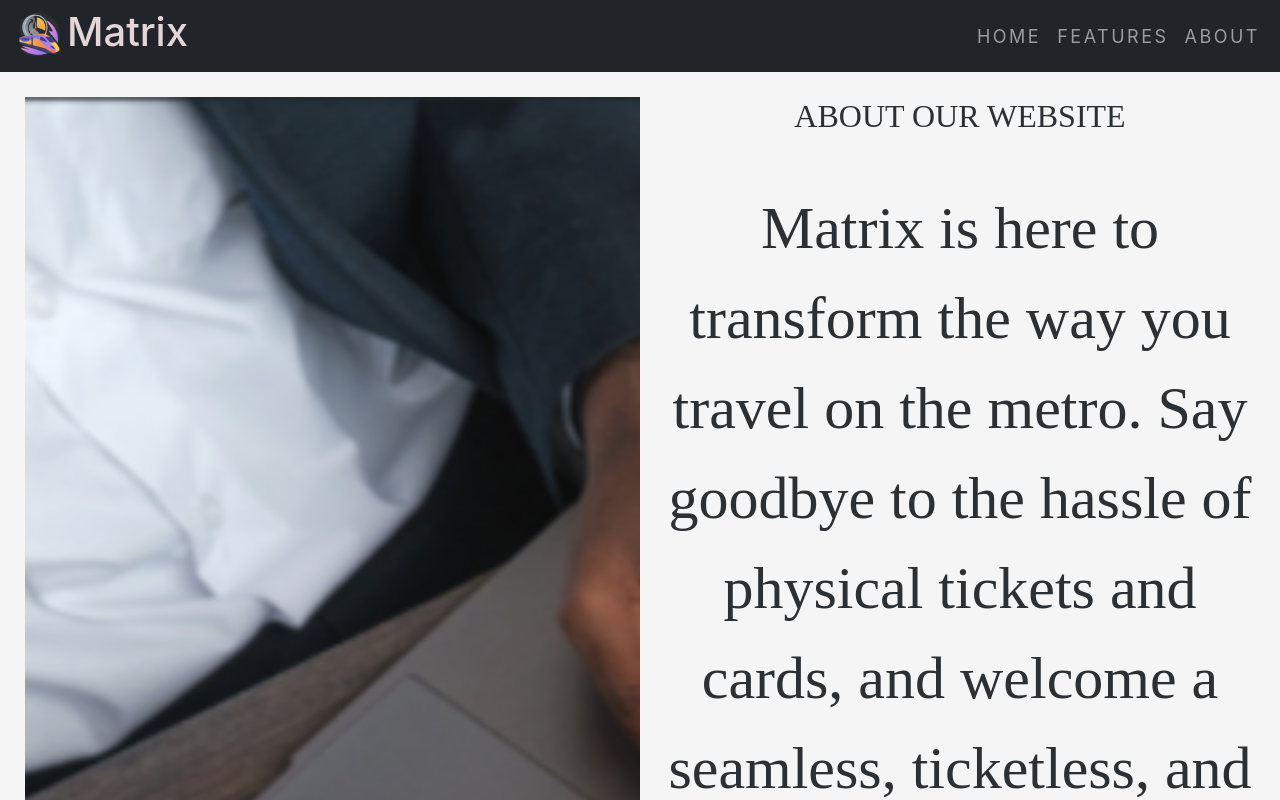
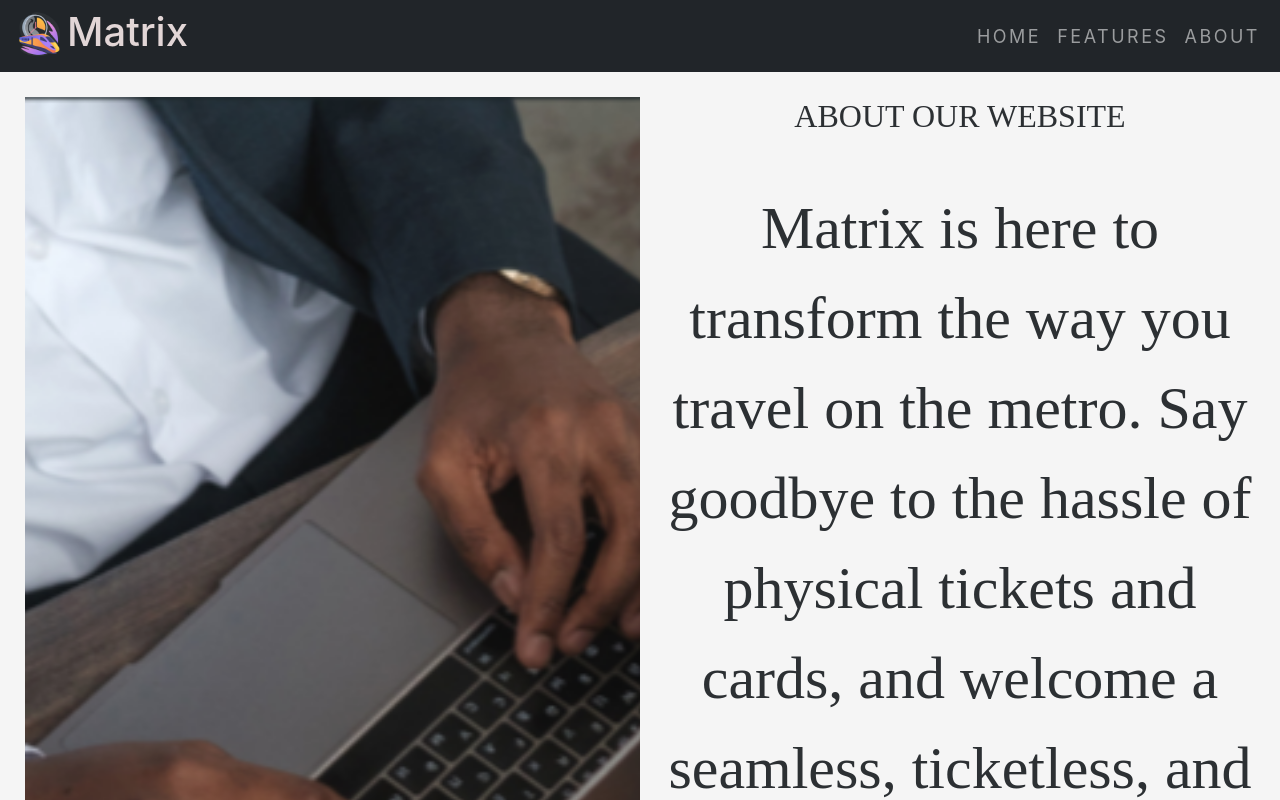
Before and after one commit to Priyanshu085/Matrix, a React (Create React App) app: page /About in a window 1280 px wide. Shown: the top 800 px of the page. Built offline with nearby package versions, Linux system fonts and the light colour scheme; a web font is replaced by a local one.

Commit message:
Update home.css

```diff
--- a/src/component/home.css
+++ b/src/component/home.css
@@ -82,8 +82,7 @@
   }
 
   .about_card img{
-    height: 75%;
-      overflow:hidden;
+    height: 55%;
   }
 
   .feature_card ul li, .feature_card h3{
```
